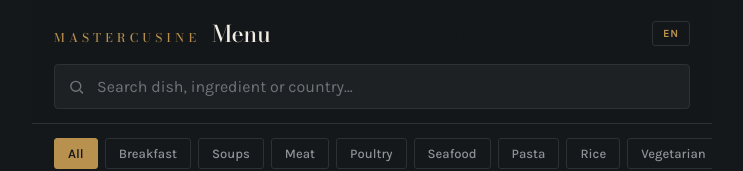
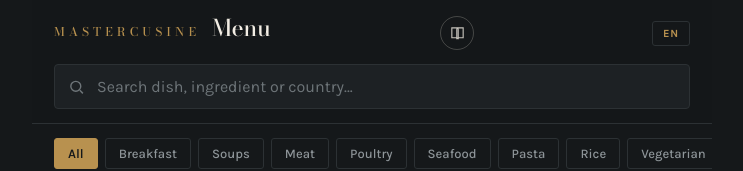
Before and after one commit to camilogranadosrivera-cpu/recetario, a plain HTML site: page index.html in a window 1280 px wide. Shown: the top 171 px of the page, without its empty margins (268-1011 px from the left). Drawn offline with nearby package versions, Linux system fonts and the light colour scheme.

Commit message:
Add files via upload

```diff
--- a/index.html
+++ b/index.html
@@ -213,8 +213,13 @@
   .ph-top h2{margin:0;min-width:0}
   .libro.oscuro{margin:0;flex:none}
   .libro{width:34px;height:34px;border-radius:50%;border:1px solid rgba(21,24,26,.16);
-    background:none;display:grid;place-items:center;margin-left:auto;margin-right:8px;flex:none}
+    background:none;display:grid;place-items:center;margin-left:auto;margin-right:8px;
+    flex:none;align-self:center}
   .libro svg{width:17px;height:17px;stroke:var(--tinta);opacity:.72}
+  /* La barra de arriba es oscura: ahí el icono va claro o no se ve. */
+  .topbar .libro{border-color:rgba(242,237,228,.22)}
+  .topbar .libro svg{stroke:var(--papel);opacity:.8}
+  .topbar .libro:active{background:rgba(242,237,228,.08)}
   .ftabs{display:flex;gap:7px;margin:0 0 8px;overflow-x:auto;scrollbar-width:none;
     -webkit-overflow-scrolling:touch;
     padding-right:max(16px,env(safe-area-inset-right,0px));
```
